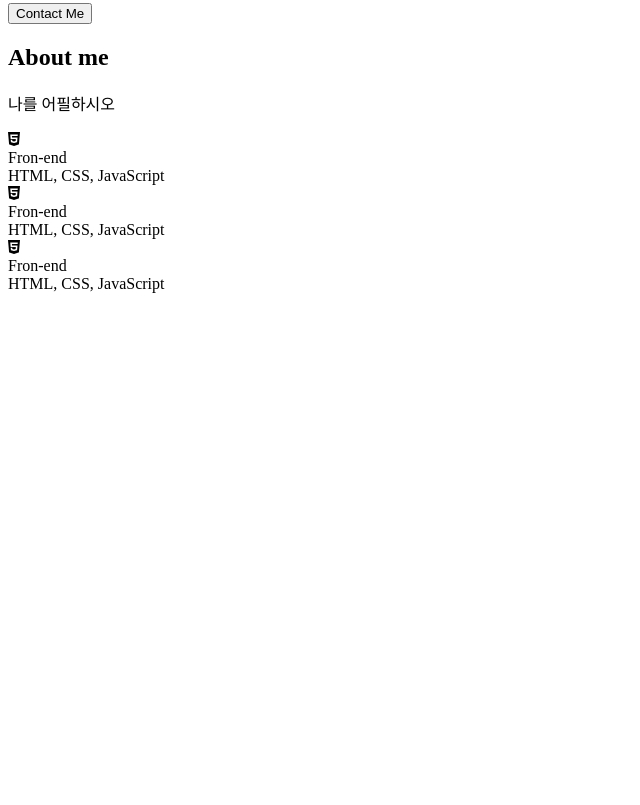
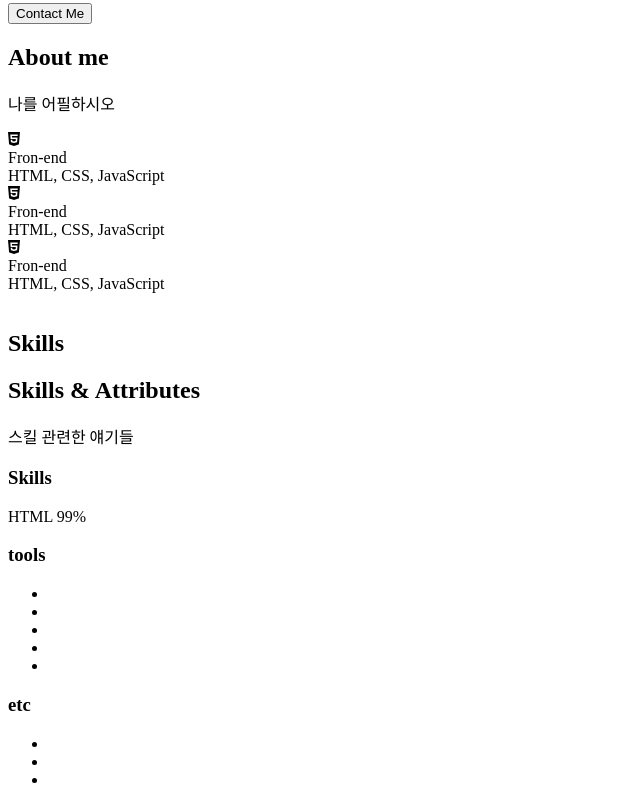
Before and after one commit to hjk9984/portfolio, a plain HTML site: page index.html in a window 1280 px wide. Shown: the part 312-1117 px from the top of the page, without its empty margins (0-640 px from the left). Before the commit the page ends 800 px from the top, so only its background shows below. Drawn offline with Linux system fonts and the light colour scheme.

Commit message:
Update index.html about Skills outline

```diff
--- a/index.html
+++ b/index.html
@@ -82,11 +82,55 @@
             <p class="job__period"></p>
         </div>
     </section>
+
     <!-- Skills -->
-    <section id="skills"></section>
+    <section id="skills">
+        <h1>Skills</h1>
+        <h2>Skills & Attributes</h2>
+        <p>스킬 관련한 얘기들</p>
+        <div class="skillset">
+            <div class="skillset__left">
+                <h3 class="skillset__title">Skills</h3>
+                <div class="skill">
+                    <div class="skill_description"></div>
+                    <span>HTML</span>
+                    <span>99%</span>
+                </div>
+                <div class="skill__bar"></div>
+                <div class="skill_value"></div>
+            </div>
+            <div class="skillset__right">
+                <div class="tools">
+                    <h3 class="skillset__title">tools</h3>
+                    <ul class="tools__list">
+                        <li></li>
+                        <li></li>
+                        <li></li>
+                        <li></li>
+                        <li></li>
+                    </ul>
+                </div>
+                <div class="etc">
+                    <h3 class="skillset__title">etc</h3>
+                    <ul class="etc__list">
+                        <li></li>
+                        <li></li>
+                        <li></li>
+                    </div>
+                </div>
+            </div>
+        </div>
+
+    </section>
+
     <!-- Projects -->
-    <section id="projects"></section>
+    <section id="projects">
+
+    </section>
+
     <!-- Contact -->
-    <section id="contact"></section>
+    <section id="contact">
+
+    </section>
 </body>
 </html>
```
